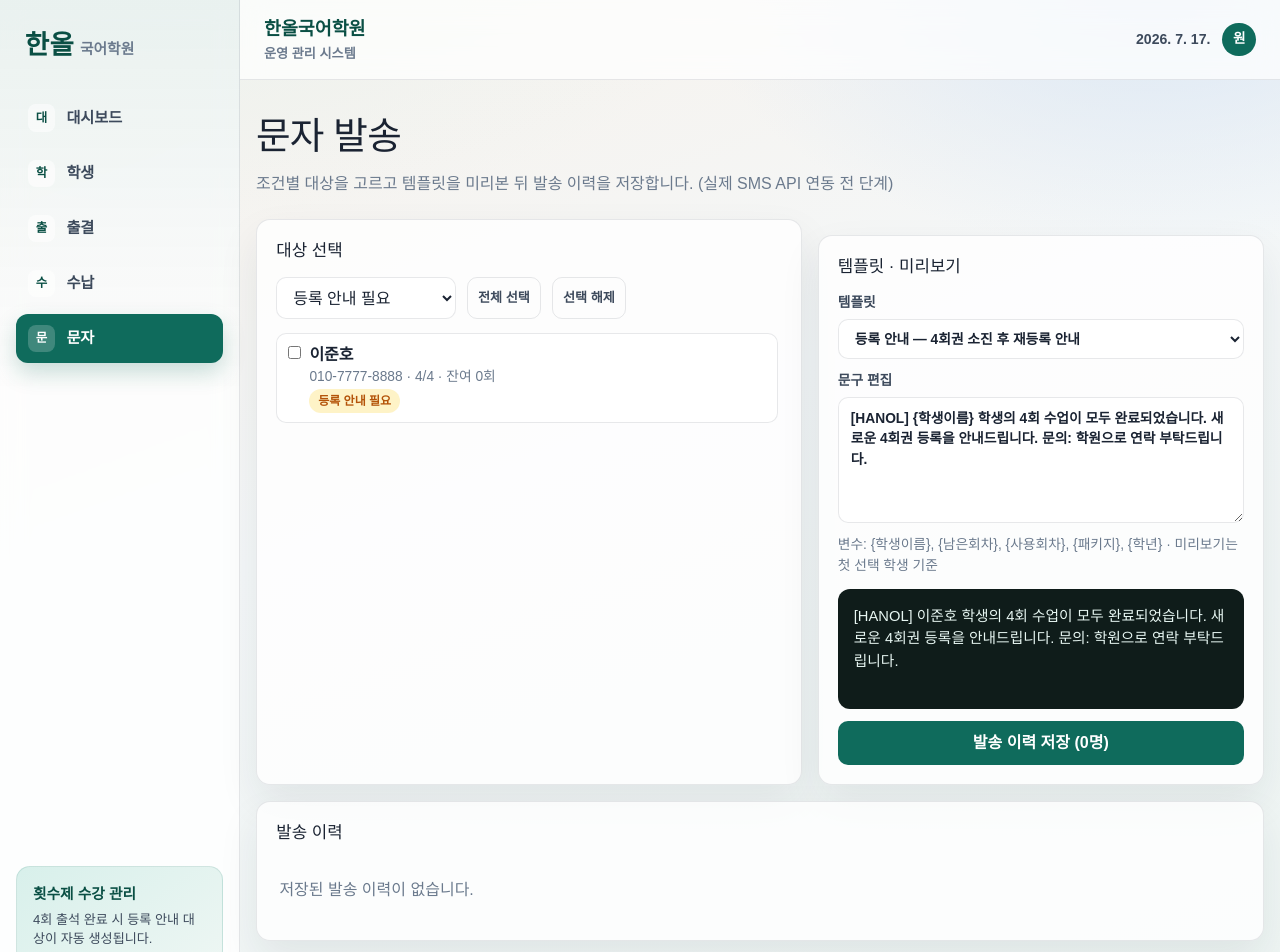
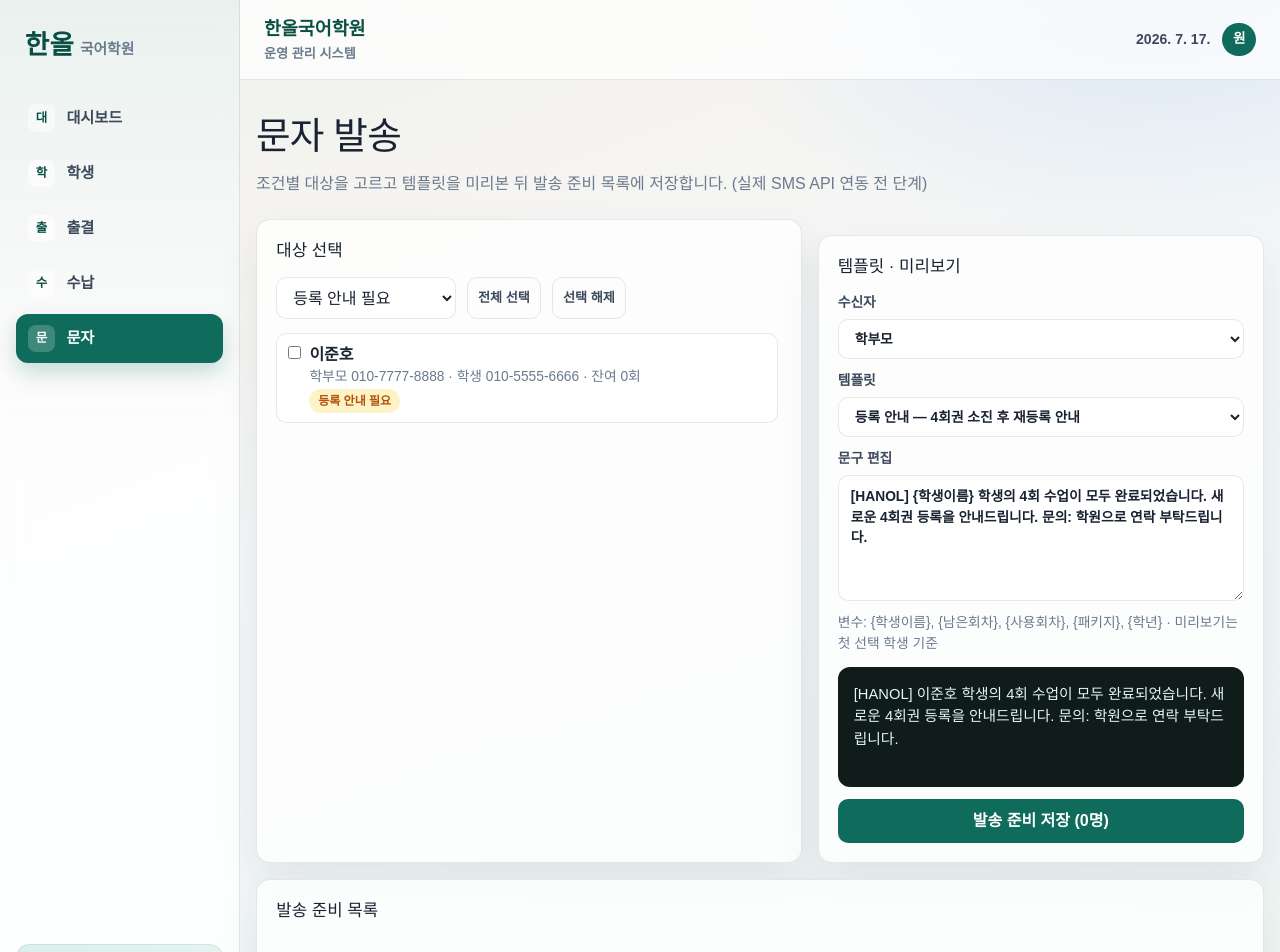
Before and after one commit to So-hee-Good/Hanol, a Next.js app: page /messages in a window 1280 px wide. Shown: the top 952 px of the page. Built offline with nearby package versions, Linux system fonts and the light colour scheme; a web font is replaced by a local one.

Commit message:
feat: save per-student prepared SMS messages with recipient
Co-authored-by: So-hee-Good <So-hee-Good@users.noreply.github.com>

```diff
--- a/app/messages/page.tsx
+++ b/app/messages/page.tsx
@@ -3,17 +3,21 @@
 import { useMemo, useState } from "react";
 import { StatusBadge } from "@/components/StatusBadge";
 import { getTemplate, renderSmsBody, SMS_TEMPLATES } from "@/lib/sms";
-import { filterStudents, remainingSessions, type StudentListFilter } from "@/lib/logic";
+import {
+  filterStudents,
+  remainingSessions,
+  type StudentListFilter,
+} from "@/lib/logic";
 import { useStore } from "@/lib/store";
-import type { SmsTemplateKey } from "@/lib/types";
+import type { MessageRecipient, SmsTemplateKey } from "@/lib/types";
 
-export default function SmsPage() {
-  const { ready, data, sendSms } = useStore();
+export default function MessagesPage() {
+  const { ready, data, saveMessage } = useStore();
   const [filter, setFilter] = useState<StudentListFilter>("due");
   const [templateKey, setTemplateKey] = useState<SmsTemplateKey>("renewal");
   const [customBody, setCustomBody] = useState(getTemplate("renewal").body);
+  const [recipient, setRecipient] = useState<MessageRecipient>("parent");
   const [selected, setSelected] = useState<string[]>([]);
-  const [message, setMessage] = useState("");
 
   const candidates = useMemo(
     () => filterStudents(data.students, "", filter),
@@ -26,6 +30,41 @@ export default function SmsPage() {
   const preview = previewStudent
     ? renderSmsBody(customBody, previewStudent)
     : customBody;
+
+  function renderBody(studentId: string): string {
+    const student = data.students.find((s) => s.id === studentId);
+    if (!student) return customBody;
+    return renderSmsBody(customBody, student);
+  }
+
+  function refresh() {
+    setSelected([]);
+  }
+
+  function prepareMessages() {
+    if (selected.length === 0) {
+      alert("발송 대상을 선택하세요.");
+      return;
+    }
+
+    selected.forEach((id) => {
+      const student = data.students.find((s) => s.id === id);
+      if (!student) return;
+      const phone =
+        recipient === "parent" ? student.parentPhone : student.studentPhone;
+      saveMessage({
+        studentId: id,
+        recipient,
+        phone,
+        body: renderBody(id),
+        status: "prepared",
+      });
+    });
+    refresh();
+    alert(
+      `${selected.length}건의 문자를 발송 준비 목록에 저장했습니다.\n실제 SMS API 연동은 다음 Sprint에서 진행합니다.`
+    );
+  }
 
   if (!ready) return <p className="muted">불러오는 중…</p>;
 
@@ -40,12 +79,12 @@ export default function SmsPage() {
   }
 
   return (
-    <>
+    <div>
       <section className="page-head">
         <h1>문자 발송</h1>
         <p>
-          조건별 대상을 고르고 템플릿을 미리본 뒤 발송 이력을 저장합니다. (실제
-          SMS API 연동 전 단계)
+          조건별 대상을 고르고 템플릿을 미리본 뒤 발송 준비 목록에 저장합니다.
+          (실제 SMS API 연동 전 단계)
         </p>
       </section>
 
@@ -92,9 +131,8 @@ export default function SmsPage() {
                   <span>
                     <strong>{s.name}</strong>
                     <div className="muted">
-                      {s.parentPhone || s.studentPhone || "연락처 없음"} ·{" "}
-                      {s.usedCount}/{s.packageSize} · 잔여{" "}
-                      {remainingSessions(s)}회
+                      학부모 {s.parentPhone || "-"} · 학생{" "}
+                      {s.studentPhone || "-"} · 잔여 {remainingSessions(s)}회
                     </div>
                     <StatusBadge student={s} />
                   </span>
@@ -106,23 +144,19 @@ export default function SmsPage() {
 
         <section className="panel">
           <h2>템플릿 · 미리보기</h2>
-          <form
-            className="inline-form"
-            onSubmit={(e) => {
-              e.preventDefault();
-              if (selected.length === 0) {
-                alert("발송 대상을 선택하세요.");
-                return;
-              }
-              const item = sendSms(templateKey, selected, customBody);
-              if (item) {
-                setMessage(
-                  `${item.recipients.length}명에게 문자 발송 이력을 저장했습니다. (대기열)`
-                );
-                setSelected([]);
-              }
-            }}
-          >
+          <div className="inline-form">
+            <label>
+              수신자
+              <select
+                value={recipient}
+                onChange={(e) =>
+                  setRecipient(e.target.value as MessageRecipient)
+                }
+              >
+                <option value="parent">학부모</option>
+                <option value="student">학생</option>
+              </select>
+            </label>
             <label>
               템플릿
               <select
@@ -153,26 +187,30 @@ export default function SmsPage() {
               {"{학년}"} · 미리보기는 첫 선택 학생 기준
             </p>
             <div className="preview-box">{preview}</div>
-            <button type="submit" className="btn primary">
-              발송 이력 저장 ({selected.length}명)
+            <button
+              type="button"
+              className="btn primary"
+              onClick={prepareMessages}
+            >
+              발송 준비 저장 ({selected.length}명)
             </button>
-            {message && <div className="toast">{message}</div>}
-          </form>
+          </div>
         </section>
       </div>
 
       <section className="panel" style={{ marginTop: "1rem" }}>
-        <h2>발송 이력</h2>
+        <h2>발송 준비 목록</h2>
         {data.messages.length === 0 ? (
-          <p className="empty">저장된 발송 이력이 없습니다.</p>
+          <p className="empty">저장된 발송 준비 이력이 없습니다.</p>
         ) : (
           <div className="table-wrap">
             <table className="data">
               <thead>
                 <tr>
                   <th>일시</th>
-                  <th>템플릿</th>
-                  <th>대상</th>
+                  <th>학생</th>
+                  <th>수신</th>
+                  <th>연락처</th>
                   <th>미리보기</th>
                   <th>상태</th>
                 </tr>
@@ -180,14 +218,16 @@ export default function SmsPage() {
               <tbody>
                 {data.messages.map((item) => (
                   <tr key={item.id}>
-                    <td>{new Date(item.sentAt).toLocaleString("ko-KR")}</td>
-                    <td>{item.templateLabel}</td>
                     <td>
-                      {item.recipients.map((r) => r.name).join(", ")}
-                      <div className="muted">{item.recipients.length}명</div>
+                      {new Date(item.createdAt).toLocaleString("ko-KR")}
                     </td>
+                    <td>{item.studentName}</td>
+                    <td>{item.recipient === "parent" ? "학부모" : "학생"}</td>
+                    <td>{item.phone || "-"}</td>
                     <td style={{ maxWidth: 280 }}>{item.body}</td>
-                    <td>대기열</td>
+                    <td>
+                      <span className="badge success">발송 준비</span>
+                    </td>
                   </tr>
                 ))}
               </tbody>
@@ -195,6 +235,6 @@ export default function SmsPage() {
           </div>
         )}
       </section>
-    </>
+    </div>
   );
 }
--- a/lib/storage.ts
+++ b/lib/storage.ts
@@ -1,7 +1,7 @@
 import type { AppData } from "./types";
 import { createSeedData } from "./seed";
 
-export const STORAGE_KEY = "hanol-manager-sprint1-v6";
+export const STORAGE_KEY = "hanol-manager-sprint1-v7";
 
 export function emptyData(): AppData {
   return {
@@ -22,14 +22,14 @@ export function loadData(): AppData {
       window.localStorage.setItem(STORAGE_KEY, JSON.stringify(seed));
       return seed;
     }
-    const parsed = JSON.parse(raw) as AppData & {
-      smsHistory?: AppData["messages"];
-    };
+    const parsed = JSON.parse(raw) as AppData;
     return {
       students: parsed.students ?? [],
       attendance: parsed.attendance ?? [],
       payments: parsed.payments ?? [],
-      messages: parsed.messages ?? parsed.smsHistory ?? [],
+      messages: (parsed.messages ?? []).filter(
+        (item) => item && typeof item === "object" && "studentId" in item
+      ),
     };
   } catch {
     return createSeedData();
--- a/lib/store.tsx
+++ b/lib/store.tsx
@@ -18,12 +18,11 @@ import {
   type StudentInput,
 } from "./logic";
 import { loadData, resetData, saveData } from "./storage";
-import { getTemplate, renderSmsBody } from "./sms";
 import type {
   AppData,
   AttendanceType,
-  SmsHistoryItem,
-  SmsTemplateKey,
+  MessageRecord,
+  MessageRecipient,
   Student,
   StudentStatus,
 } from "./types";
@@ -41,11 +40,13 @@ interface StoreValue {
     note?: string
   ) => void;
   markPayment: (studentId: string, amount?: number, note?: string) => void;
-  sendSms: (
-    templateKey: SmsTemplateKey,
-    studentIds: string[],
-    customBody?: string
-  ) => SmsHistoryItem | null;
+  saveMessage: (input: {
+    studentId: string;
+    recipient: MessageRecipient;
+    phone: string;
+    body: string;
+    status?: MessageRecord["status"];
+  }) => MessageRecord | null;
   resetAll: () => void;
 }
 
@@ -172,31 +173,26 @@ export function StoreProvider({ children }: { children: ReactNode }) {
     []
   );
 
-  const sendSms = useCallback(
-    (
-      templateKey: SmsTemplateKey,
-      studentIds: string[],
-      customBody?: string
-    ): SmsHistoryItem | null => {
-      const template = getTemplate(templateKey);
-      const targets = data.students.filter((s) => studentIds.includes(s.id));
-      if (targets.length === 0) return null;
+  const saveMessage = useCallback(
+    (input: {
+      studentId: string;
+      recipient: MessageRecipient;
+      phone: string;
+      body: string;
+      status?: MessageRecord["status"];
+    }): MessageRecord | null => {
+      const student = data.students.find((s) => s.id === input.studentId);
+      if (!student) return null;
 
-      const bodySource = customBody?.trim() || template.body;
-      const previewBody = renderSmsBody(bodySource, targets[0]);
-
-      const item: SmsHistoryItem = {
-        id: `sms_${Date.now().toString(36)}`,
-        templateKey,
-        templateLabel: template.label,
-        body: previewBody,
-        recipients: targets.map((s) => ({
-          studentId: s.id,
-          name: s.name,
-          phone: s.parentPhone || s.studentPhone,
-        })),
-        sentAt: new Date().toISOString(),
-        status: "queued",
+      const item: MessageRecord = {
+        id: `msg_${Date.now().toString(36)}_${Math.random().toString(36).slice(2, 6)}`,
+        studentId: input.studentId,
+        studentName: student.name,
+        recipient: input.recipient,
+        phone: input.phone.trim(),
+        body: input.body.trim(),
+        status: input.status ?? "prepared",
+        createdAt: new Date().toISOString(),
       };
 
       setData((prev) => ({
@@ -222,7 +218,7 @@ export function StoreProvider({ children }: { children: ReactNode }) {
       removeStudent,
       markAttendance,
       markPayment,
-      sendSms,
+      saveMessage,
       resetAll,
     }),
     [
@@ -233,7 +229,7 @@ export function StoreProvider({ children }: { children: ReactNode }) {
       removeStudent,
       markAttendance,
       markPayment,
-      sendSms,
+      saveMessage,
       resetAll,
     ]
   );
--- a/lib/types.ts
+++ b/lib/types.ts
@@ -58,15 +58,23 @@ export type SmsTemplateKey =
   | "absent"
   | "custom";
 
-export interface SmsHistoryItem {
+export type MessageRecipient = "parent" | "student";
+
+export type MessageStatus = "prepared";
+
+export interface MessageRecord {
   id: string;
-  templateKey: SmsTemplateKey;
-  templateLabel: string;
+  studentId: string;
+  studentName: string;
+  recipient: MessageRecipient;
+  phone: string;
   body: string;
-  recipients: { studentId: string; name: string; phone: string }[];
-  sentAt: string;
-  status: "queued";
+  status: MessageStatus;
+  createdAt: string;
 }
+
+/** @deprecated use MessageRecord */
+export type SmsHistoryItem = MessageRecord;
 
 export interface ActivityItem {
   id: string;
```
